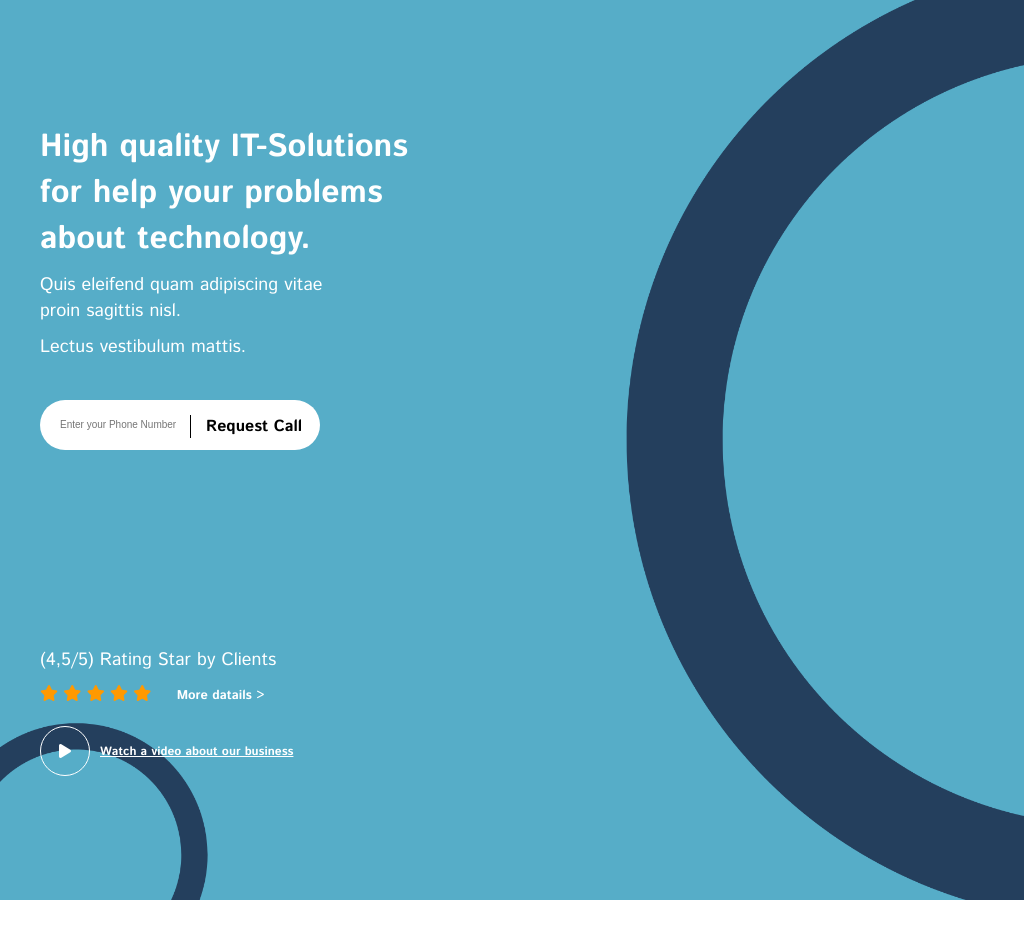
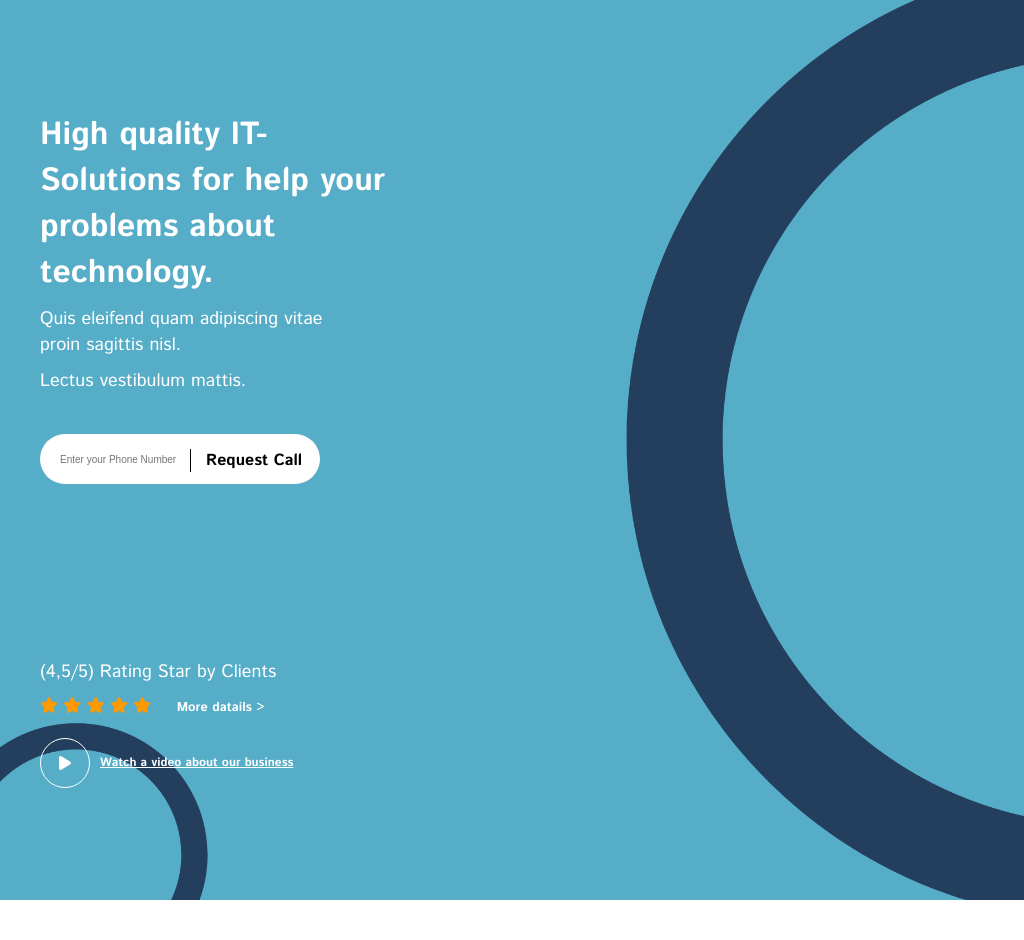
Before and after one commit to samueldev900/tech-solutins-app, a PHP site: page / in a window 1024 px wide. Shown: the part 50-990 px from the top of the page. Run offline with PHP 8.4, Linux system fonts and the light colour scheme; some libraries are stand-ins or nearby versions.

Commit message:
atualizada a dimensão da media query

```diff
--- a/Estilos/midia-query/media-sec1.css
+++ b/Estilos/midia-query/media-sec1.css
@@ -80,7 +80,7 @@
 
 
 }
-@media only screen and (min-width:365px) and (max-width: 1200px){
+@media only screen and (min-width:1024px) and (max-width: 1439px){
 
 
 
@@ -97,7 +97,7 @@
 
   #section1 h1{
     font-size: 2.0em;
-    width: 400px;
+    width: 350px;
   }
   #section1 p{
     margin:10px 0px;
--- a/Estilos/midia-query/media-sec2.css
+++ b/Estilos/midia-query/media-sec2.css
@@ -75,7 +75,7 @@
 
 }
 
-@media only screen and (min-width:1024px) and (max-width: 1200px){
+@media only screen and (min-width:1024px) and (max-width: 1439px){
 
 
 
--- a/Estilos/midia-query/media-sec3.css
+++ b/Estilos/midia-query/media-sec3.css
@@ -32,7 +32,7 @@
 }
 
 
-@media only screen and (min-width:1024px) and (max-width: 1200px){
+@media only screen and (min-width:1024px) and (max-width: 1439px){
 
   #section3{
     display: flex;
--- a/Estilos/midia-query/media-sec4.css
+++ b/Estilos/midia-query/media-sec4.css
@@ -98,7 +98,7 @@
 
 }
 
-@media only screen and (min-width:1024px) and (max-width: 1200px){
+@media only screen and (min-width:1024px) and (max-width: 1439px){
 
 
   #section4{
--- a/Estilos/midia-query/media-sec5.css
+++ b/Estilos/midia-query/media-sec5.css
@@ -53,7 +53,7 @@
     flex-direction: column;
   }
 }
-@media only screen and (min-width: 1024px) and (max-width: 1200px) {
+@media only screen and (min-width:1024px) and (max-width: 1439px) {
 
   #section5 > p{
 
--- a/Estilos/midia-query/media-sec6.css
+++ b/Estilos/midia-query/media-sec6.css
@@ -34,7 +34,7 @@
 
 }
 
-@media only screen and (min-width: 1024px) and (max-width: 1200px){
+@media only screen and (min-width:1024px) and (max-width: 1439px){
   #section6{
     display: grid;
     place-items: center;
--- a/Estilos/midia-query/media-sec7.css
+++ b/Estilos/midia-query/media-sec7.css
@@ -58,7 +58,7 @@
 }
 
 
-@media only screen and (min-width: 1024px) and (max-width: 1200px){
+@media only screen and (min-width:1024px) and (max-width: 1439px){
 
   #section7{
     display:grid;
```
Also changed, not shown: Estilos/midia-query/media-footer.css (+1 -8 lines).
